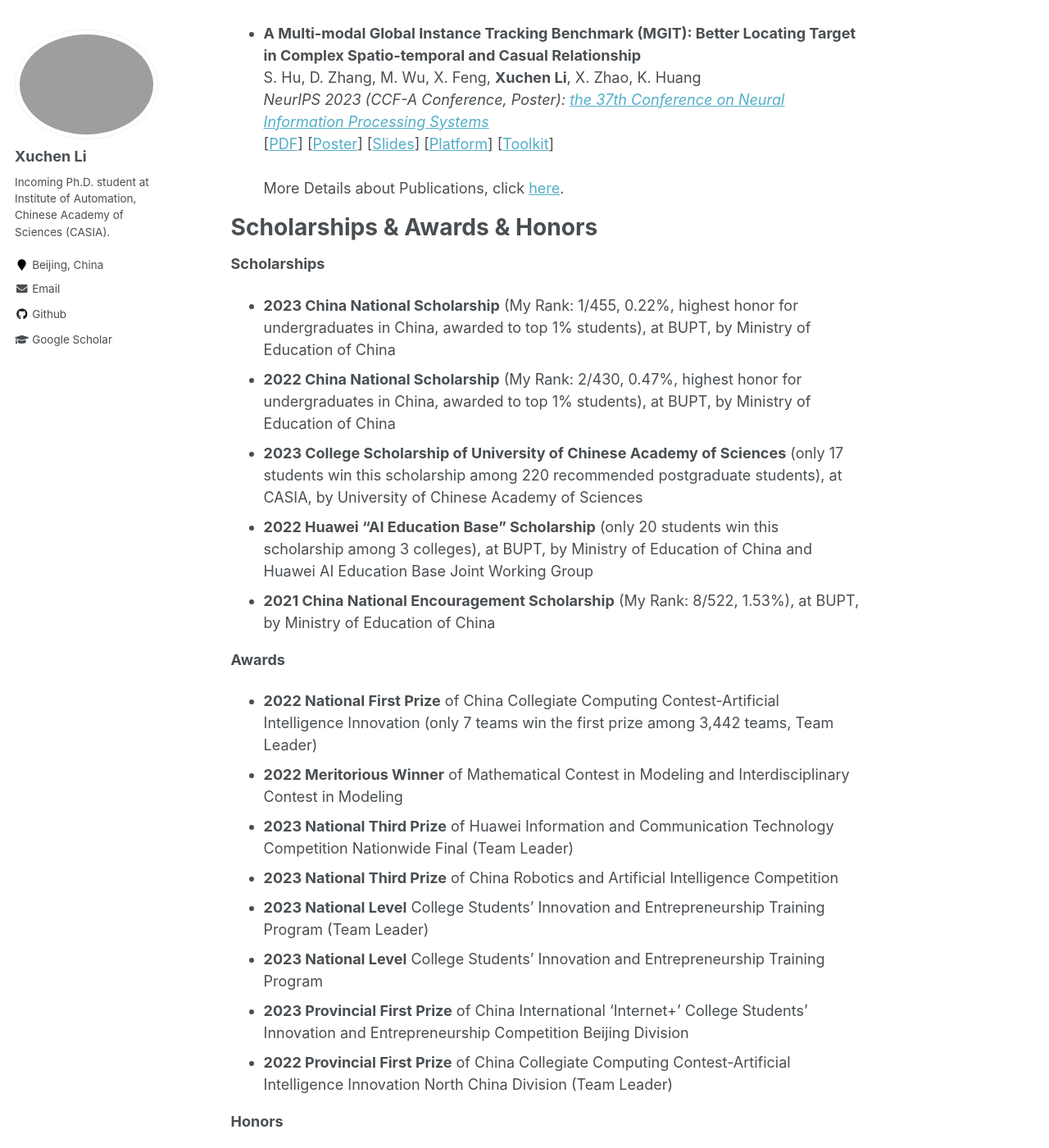
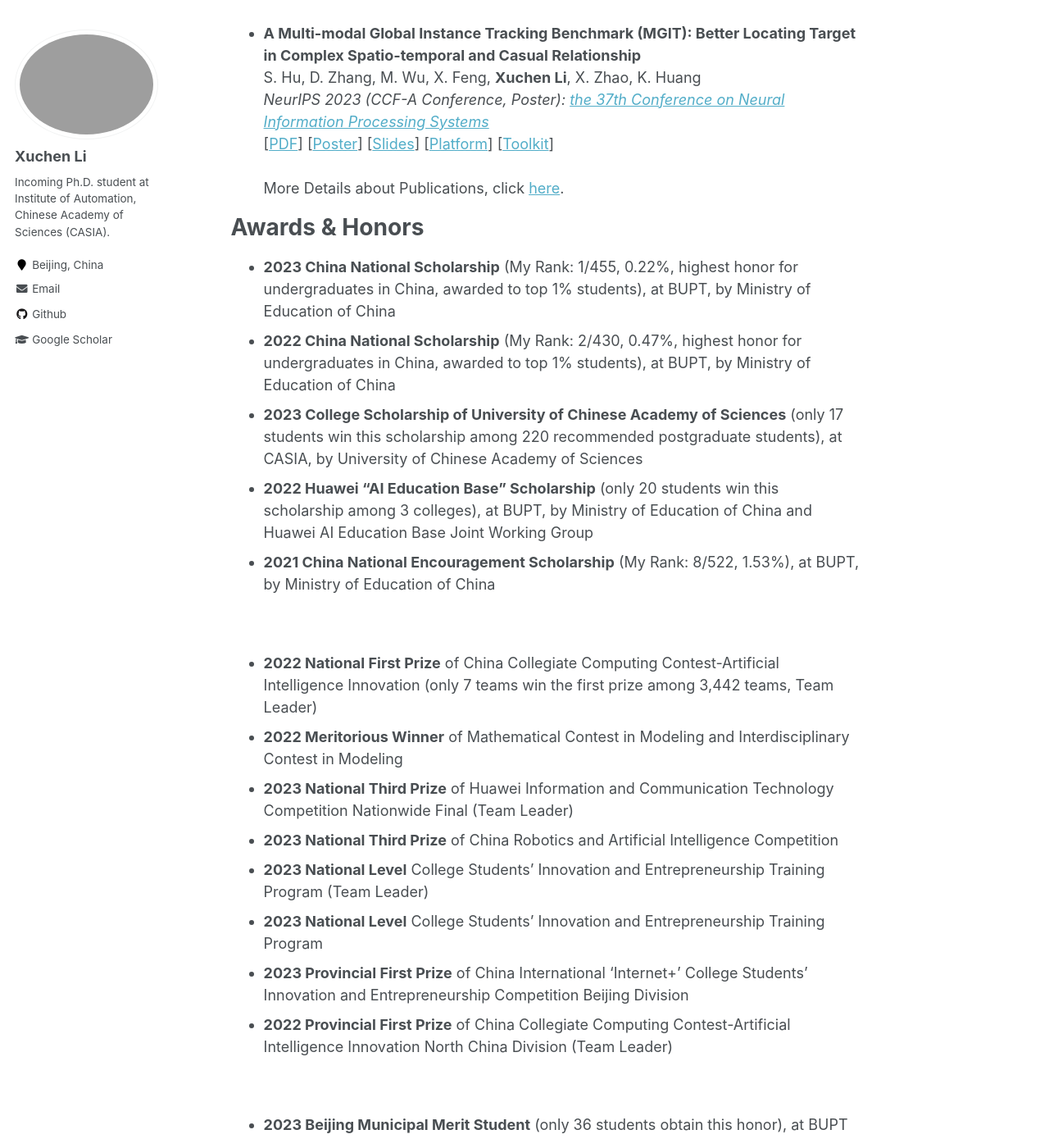
Before and after one commit to Xuchen-Li/Xuchen-Li.github.io, a Jekyll site: the page built from _pages/about.md, in a window 1280 px wide and 1400 px high, scrolled down 1832 px. Shown: the whole window at 82% size. Built offline with Jekyll 4.4.1, drawn with Linux system fonts in a browser that asks for light colours.

Commit message:
更新 about.md

```diff
--- a/_pages/about.md
+++ b/_pages/about.md
@@ -63,17 +63,16 @@ Publications
 More Details about Publications, click [here](https://xuchen-li.github.io/publications/).
 
 
-Scholarships & Awards & Honors
+Awards & Honors
 ======
 
-**Scholarships**
 * **2023 China National Scholarship** (My Rank: 1/455, 0.22%, highest honor for undergraduates in China, awarded to top 1% students), at BUPT, by Ministry of Education of China
 * **2022 China National Scholarship** (My Rank: 2/430, 0.47%, highest honor for undergraduates in China, awarded to top 1% students), at BUPT, by Ministry of Education of China
 * **2023 College Scholarship of University of Chinese Academy of Sciences** (only 17 students win this scholarship among 220 recommended postgraduate students), at CASIA, by University of Chinese Academy of Sciences
 * **2022 Huawei "AI Education Base" Scholarship** (only 20 students win this scholarship among 3 colleges), at BUPT, by Ministry of Education of China and Huawei AI Education Base Joint Working Group
 * **2021 China National Encouragement Scholarship** (My Rank: 8/522, 1.53%), at BUPT, by Ministry of Education of China
 
-**Awards**
+<br>
 * **2022 National First Prize** of China Collegiate Computing Contest-Artificial Intelligence Innovation (only 7 teams win the first prize among 3,442 teams, Team Leader)
 * **2022 Meritorious Winner** of Mathematical Contest in Modeling and Interdisciplinary Contest in Modeling
 * **2023 National Third Prize** of Huawei Information and Communication Technology Competition Nationwide Final (Team Leader)
@@ -83,7 +82,7 @@ Scholarships & Awards & Honors
 * **2023 Provincial First Prize** of China International 'Internet+' College Students' Innovation and Entrepreneurship Competition Beijing Division
 * **2022 Provincial First Prize** of China Collegiate Computing Contest-Artificial Intelligence Innovation North China Division (Team Leader)
 
-**Honors**
+<br>
 * **2023 Beijing Municipal Merit Student** (only 36 students obtain this honor), at BUPT
 * 2021, 2022, 2023 Merit Student of Beijing University of Posts and Telecommunications
 * 2021 Erudite Pioneer of School of Computer Science, Beijing University of Posts and Telecommunications
```
